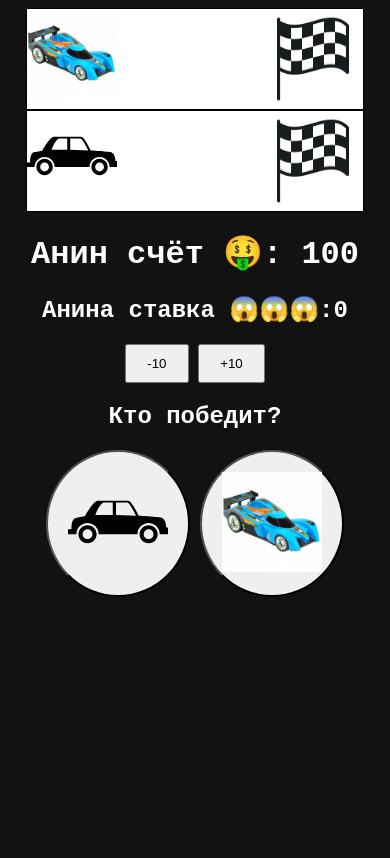
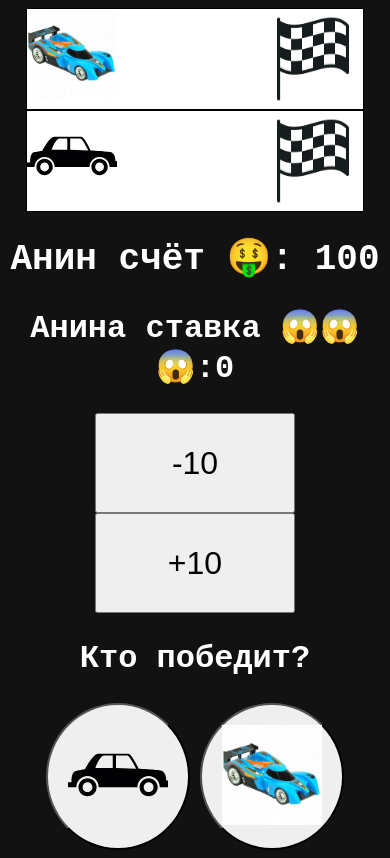
Before and after one commit to faes763/faes763.github.io, a plain HTML site: page index.html in a window 390 px wide. Drawn offline with Linux system fonts and the light colour scheme.

Commit message:
add mobile +-

```diff
--- a/style.css
+++ b/style.css
@@ -25,6 +25,12 @@ body {
 	background-size: contain;
 	background-position: right;
 }
+h1 {
+	font-size: 36px;
+}
+h2 {
+	font-size: 32px;
+}
 .site {
 	position: absolute;
 	top: 15px;
@@ -48,4 +54,7 @@ body {
 	padding: 10px 20px;
 	outline: none;
 	cursor: pointer;
+	width: 200px;
+	height: 100px;
+	font-size: 32px;
 }
```
